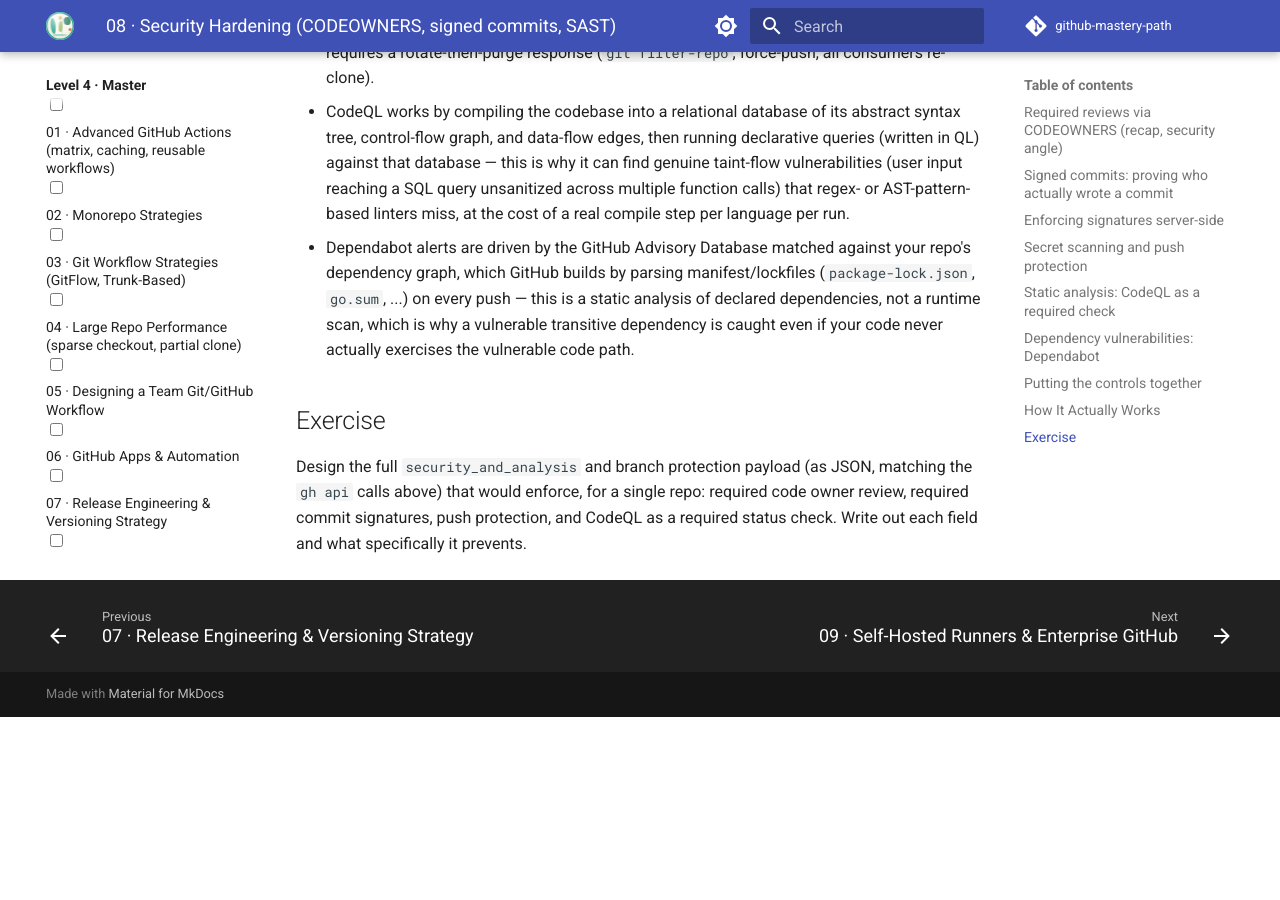
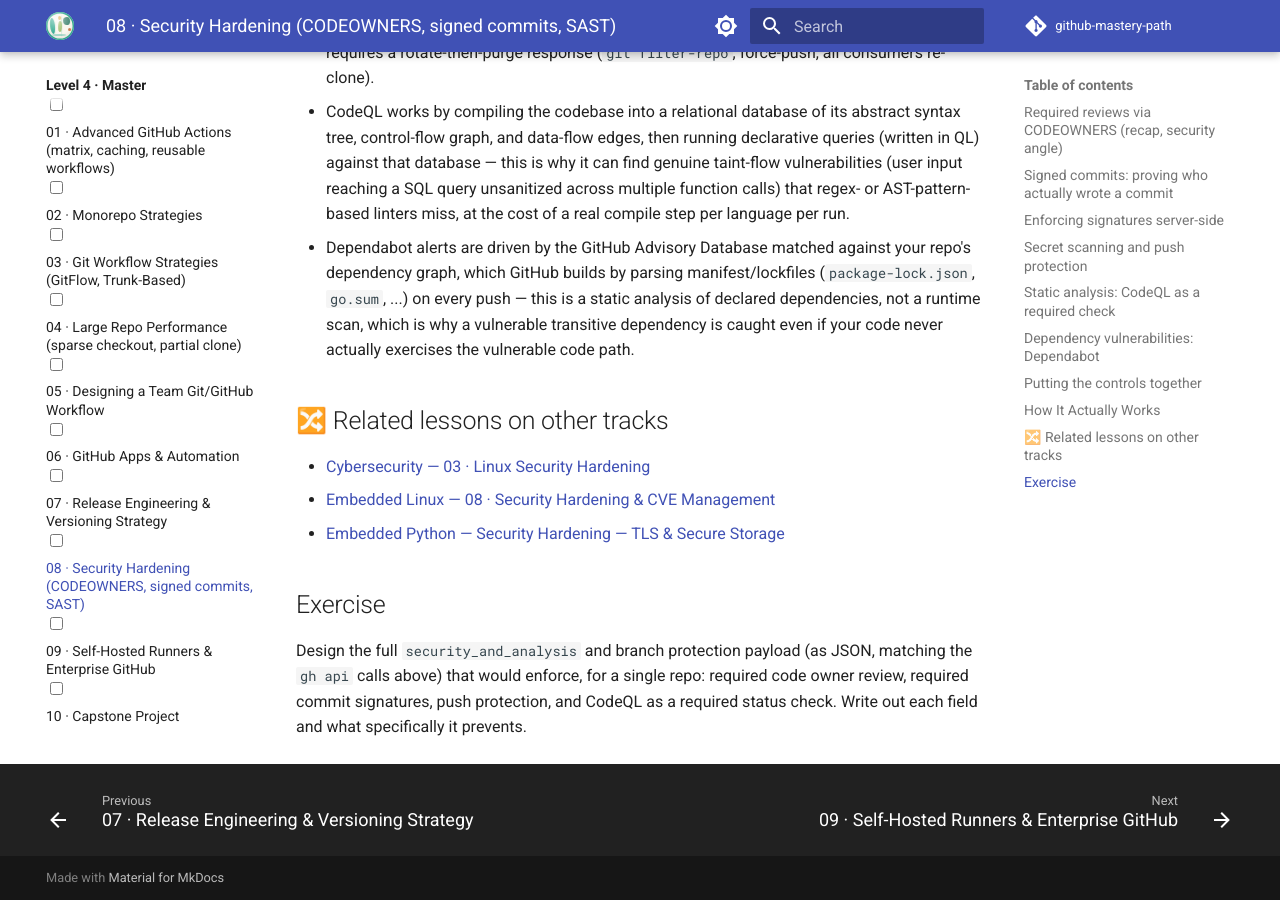
Before and after one commit to SIGILIPELLI/github-mastery-path, an MkDocs documentation site: the page built from docs/level-4/08-security-hardening.md, in a window 1280 px wide and 900 px high, scrolled down 3590 px. Built offline with MkDocs 1.6.1 and Material for MkDocs 9.7.7, drawn with Linux system fonts in a browser that asks for light colours; comment, search, counter and statistics services are not loaded; before the commit the page ends 4307 px from its top, so only the background shows below that.

Commit message:
Extend cross-linking: Level 2-4 language comparisons + cross-track related lessons
- Language-track sites (python/java/javascript/etc.) now cross-link Level
  2-4 lessons by topic (not just Level 1), matched via keyword overlap
  rather than lesson number since curricula diverge past Level 1.
- The other 44 sites (cloud/testing/leadership/data/embedded/etc.) now get
  a "Related lessons on other tracks" section wherever a genuinely
  on-topic match exists elsewhere in the network — no forced/generic
  matches, so many pages intentionally have none.

Co-Authored-By: Claude Sonnet 5 <noreply@anthropic.com>

```diff
--- a/docs/level-4/08-security-hardening.md
+++ b/docs/level-4/08-security-hardening.md
@@ -171,6 +171,12 @@ regardless of this file's existence.
   which is why a vulnerable transitive dependency is caught even if your
   code never actually exercises the vulnerable code path.
 
+## 🔀 Related lessons on other tracks
+
+- [Cybersecurity — 03 · Linux Security Hardening](https://sigilipelli.github.io/cybersecurity-mastery-path/level-2/03-linux-security-hardening/)
+- [Embedded Linux — 08 · Security Hardening & CVE Management](https://sigilipelli.github.io/embedded-linux-mastery-path/level-4/08-security-hardening/)
+- [Embedded Python — Security Hardening — TLS & Secure Storage](https://sigilipelli.github.io/embedded-python-mastery-path/level-4/06-security-hardening/)
+
 ## Exercise
 
 Design the full `security_and_analysis` and branch protection payload
```
Also changed, not shown: docs/level-3/04-github-actions-basics.md (+4 -0 lines), docs/level-4/01-advanced-github-actions.md (+4 -0 lines), docs/level-4/04-large-repo-performance.md (+4 -0 lines), docs/level-4/09-self-hosted-runners-enterprise.md (+4 -0 lines).
